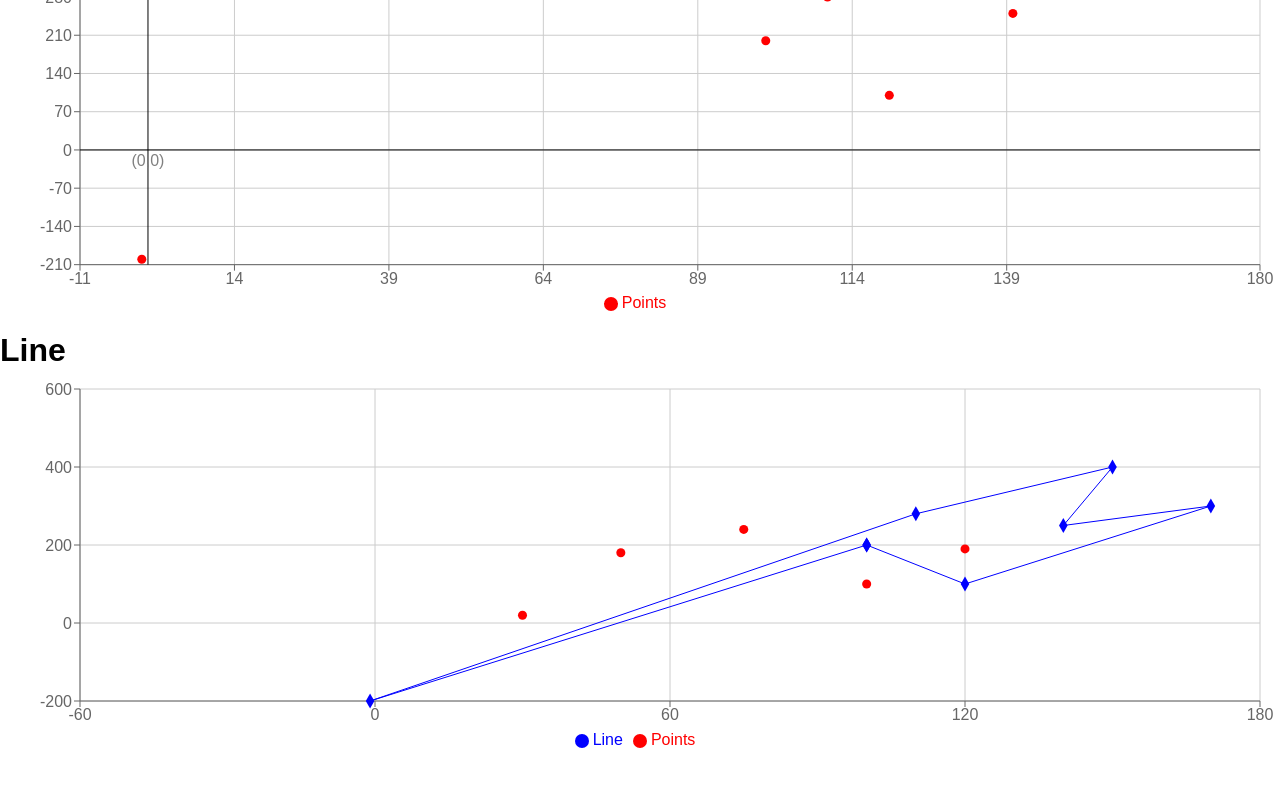
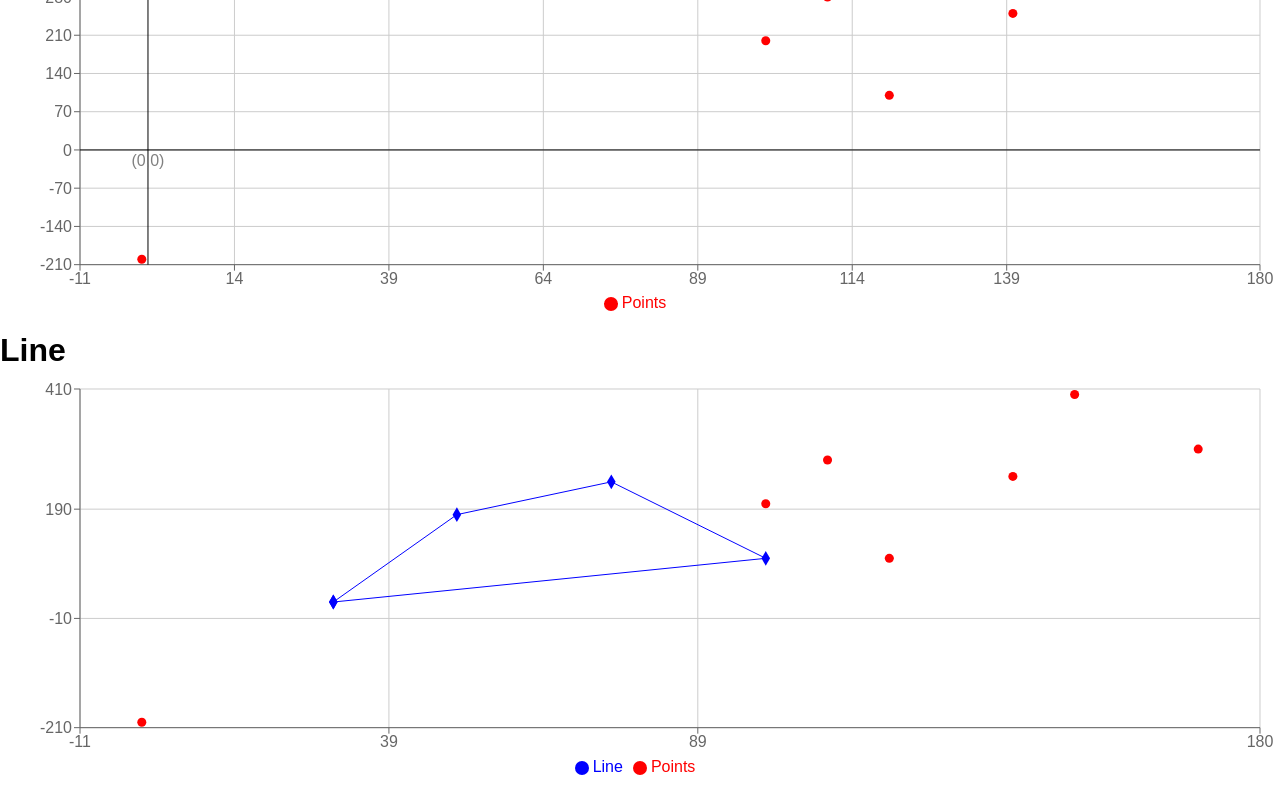
Before and after one commit to RehanKhan14/ALGO, a React (Create React App) app in the folder geometric-algorithms/: page /test in a window 1280 px wide. Shown: the part 206-1006 px from the top of the page. Before the commit the page ends 979 px from the top, so only its background shows below. Built offline with nearby package versions, Linux system fonts and the light colour scheme; a web font is replaced by a local one.

Commit message:
completed line graph component + minor changes

```diff
--- a/geometric-algorithms/package.json
+++ b/geometric-algorithms/package.json
@@ -17,7 +17,7 @@
     "react-dom": "^18.2.0",
     "react-router-dom": "^6.16.0",
     "react-scripts": "5.0.1",
-    "recharts": "^2.8.0",
+    "recharts": "^2.9.3",
     "typescript": "^4.9.5",
     "web-vitals": "^2.1.4"
   },
--- a/geometric-algorithms/src/components/LineGraph.jsx
+++ b/geometric-algorithms/src/components/LineGraph.jsx
@@ -1,45 +1,21 @@
 import {ScatterChart, Scatter, XAxis, YAxis, CartesianGrid, Tooltip, Legend, ResponsiveContainer} from 'recharts';
+import { getDomain } from './getDomain';
 
 export const LineGraph = (props) =>{
-    const data = [
-      {name:"A", x: 100, y: 200 },
-      { x: 120, y: 100 },
-      { x: 170, y: 300 },
-      { x: 140, y: 250},
-      { x: 150, y: 400},
-      { x: 110, y: 280 },
-      {x: -1,y:-200},
-      { x: 100, y: 200 },
-    ];
-
-    const data02 = [
-  { x: 30, y: 20 },
-  { x: 50, y: 180 },
-  { x: 75, y: 240 },
-  { x: 100, y: 100 },
-  { x: 120, y: 190 },
-];
+    const domain = getDomain([...props.dataScatter,...props.dataLine]); //for graph axis
 
     return (
-        <>
-                <ResponsiveContainer width="100%" height={400}>
-        <ScatterChart
-          margin={{
-            top: 20,
-            right: 20,
-            bottom: 20,
-            left: 20,
-          }}
-        >
-          <CartesianGrid />
-          <XAxis type="number" dataKey="x" name="x"/>
-          <YAxis type="number" dataKey="y" name="y"/>
+      <ResponsiveContainer width={props.width==null?'100%':props.width}  aspect={props.height==null?3:props.height}>
+        <ScatterChart margin={{ top: 20, right: 20, bottom: 20, left: 20 }}>
+          <CartesianGrid name={props.name==null?"Convex Hull":props.name}/>
+          <XAxis type="number" dataKey="x" name="x" domain={[domain.minX-10,domain.maxX+10]}/>
+          <YAxis type="number" dataKey="y" name="y" domain={[domain.minY-10,domain.maxY+10]}/>
           <Tooltip cursor={{ strokeDasharray: '3 3' }} />
           <Legend />
-          <Scatter name="Line" data={data} fill="blue" line shape="diamond" />
-          <Scatter name="Points" data={data02} fill="red" shape="dot" />
+          <Scatter name="Line" data={props.dataLine} fill="blue" line shape="diamond" />
+          <Scatter name="Points" data={props.dataScatter} fill="red" shape="dot" />
         </ScatterChart>
       </ResponsiveContainer>
-        </>
+
     );
 }
--- a/geometric-algorithms/src/components/ScatterGraph.jsx
+++ b/geometric-algorithms/src/components/ScatterGraph.jsx
@@ -1,45 +1,12 @@
 import { CartesianGrid, XAxis, YAxis, Tooltip, ResponsiveContainer, ScatterChart, Scatter, ReferenceLine, Legend } from 'recharts';
-
-
-const getDomain=(data)=>{
-  const domain={
-    minX:data[0].x,
-    maxX:data[0].x,
-    minY:data[0].y,
-    maxY:data[0].y,
-  }
-  data.forEach(point=>{
-    if(point.x<domain.minX){
-      domain.minX=point.x;
-    }
-    else if(point.x>domain.maxX){
-      domain.maxX=point.x;
-    }
-    if(point.y<domain.minY){
-      domain.minY=point.y;
-    }
-    else if(point.y>domain.maxY){
-      domain.maxY=point.y;
-    }
-  })
-  return domain;
-}
+import { getDomain } from './getDomain';
 
 export const ScatterGraph = (props) =>{
-    //data=[{x,y,z?},...]
     const domain=getDomain(props.data);
 
-return (
-
-  <ResponsiveContainer width={props.width==null?'100%':props.width} aspect={props.aspect==null?3:props.aspect}>
-        <ScatterChart
-          margin={{
-            top: 20,
-            right: 20,
-            bottom: 20,
-            left: 20,
-          }}
-        >
+    return (
+      <ResponsiveContainer width={props.width==null?'100%':props.width} aspect={props.height==null?3:props.height}>
+        <ScatterChart margin={{ top: 20, right: 20, bottom: 20, left: 20 }}>
           <CartesianGrid name='Real Time Graph'/>
           <XAxis type="number" dataKey="x" name="x" domain={[domain.minX-10,domain.maxX+10]} tickCount={10} />
           <YAxis type="number" dataKey="y" name="y" domain={[domain.minY-10,domain.maxY+10]} tickCount={10}/>
@@ -51,5 +18,5 @@ return (
           <Scatter name="Points" data={props.data} fill="red" />
         </ScatterChart>
       </ResponsiveContainer>
-);
+    );
 }
--- /dev/null
+++ b/geometric-algorithms/src/components/getDomain.js
@@ -0,0 +1,23 @@
+export const getDomain=(data)=>{
+  const domain={
+    minX:data[0].x,
+    maxX:data[0].x,
+    minY:data[0].y,
+    maxY:data[0].y,
+  }
+  data.forEach(point=>{
+    if(point.x<domain.minX){
+      domain.minX=point.x;
+    }
+    else if(point.x>domain.maxX){
+      domain.maxX=point.x;
+    }
+    if(point.y<domain.minY){
+      domain.minY=point.y;
+    }
+    else if(point.y>domain.maxY){
+      domain.maxY=point.y;
+    }
+  })
+  return domain;
+}
--- a/geometric-algorithms/src/pages/Test.tsx
+++ b/geometric-algorithms/src/pages/Test.tsx
@@ -11,13 +11,20 @@ export const Test = () =>{
       { x: 110, y: 280, z: 200 },
       {x: -1,y:-200,z:200}
     ];
+    const dataLine = [
+    { x: 30, y: 20 },
+    { x: 50, y: 180 },
+    { x: 75, y: 240 },
+    { x: 100, y: 100 },
+    { x: 30, y: 20 }
+    ];
     return (
         <>
             <h1>Scatter</h1>
-            <ScatterGraph data={data}/>
+            <ScatterGraph data={data} width={null} height={null}/>
 
             <h1>Line</h1>
-            <LineGraph/>
+            <LineGraph dataScatter={data} dataLine={dataLine} width={null} height={null}/>
         </>
     );
 }
```
Also changed, not shown: 1 other file (tests, documents, lock files or other folders).
